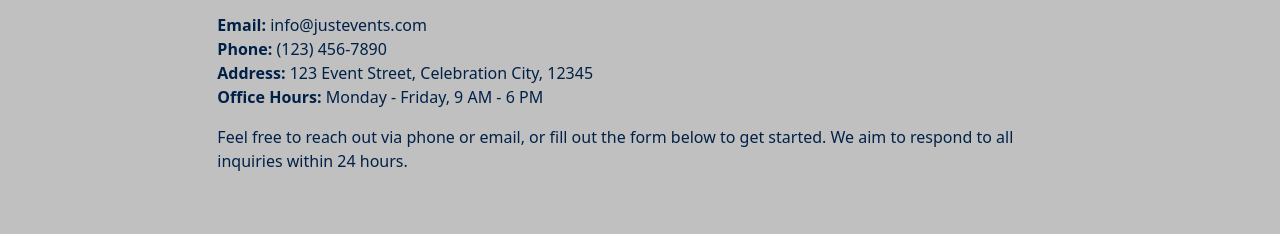
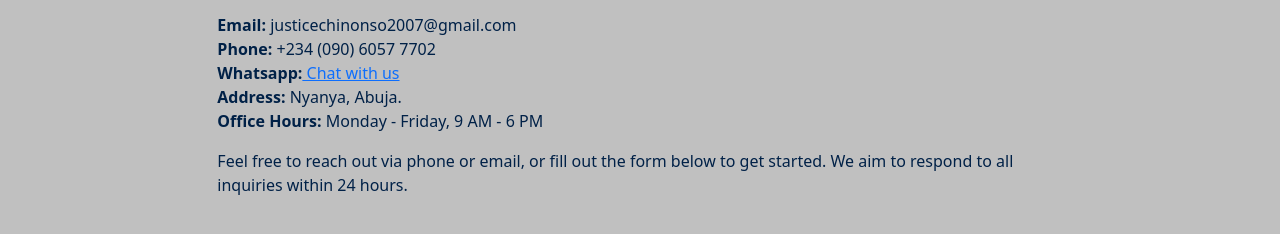
Before and after one commit to just-isfx/just_event, a plain HTML site: page contact.html in a window 1280 px wide. Shown: the part 495-729 px from the top of the page. Drawn offline with Linux system fonts and the light colour scheme.

Commit message:
Add files via upload

```diff
--- a/contact.html
+++ b/contact.html
@@ -81,9 +81,10 @@
             <div class="col-lg-8">
                 <p>At JUST EVENTS, we value open communication and are ready to assist you with all your event planning needs. Whether you have a question about our services, need a quote, or want to discuss your vision, our team is here to help.</p>
                 <ul class="list-unstyled">
-                    <li><strong>Email:</strong> info@justevents.com</li>
-                    <li><strong>Phone:</strong> (123) 456-7890</li>
-                    <li><strong>Address:</strong> 123 Event Street, Celebration City, 12345</li>
+                    <li><strong>Email:</strong> justicechinonso2007@gmail.com</li>
+                    <li><strong>Phone:</strong> +234 (090) 6057 7702</li>
+                    <li><strong>Whatsapp:</strong><a href="https://wa.me/2349060577702"> Chat with us</a></li>
+                    <li><strong>Address:</strong> Nyanya, Abuja.</li>
                     <li><strong>Office Hours:</strong> Monday - Friday, 9 AM - 6 PM</li>
                 </ul>
                 <p>Feel free to reach out via phone or email, or fill out the form below to get started. We aim to respond to all inquiries within 24 hours.</p>
@@ -250,7 +251,7 @@
                 </div>
                 <div class="col-md-4">
                     <h5>Contact Us</h5>
-                    <p>Email: info@justevents.com<br>Phone: +234 (906) 057-7702</p>
+                    <p>Email: justicechinonso2007@gmail.com<br>Phone: +234 (906) 057-7702</p>
                 </div>
             </div>
             <div class="text-center mt-3">
```
Also changed, not shown: about.html (+1 -1 lines), index.html (+1 -1 lines).
